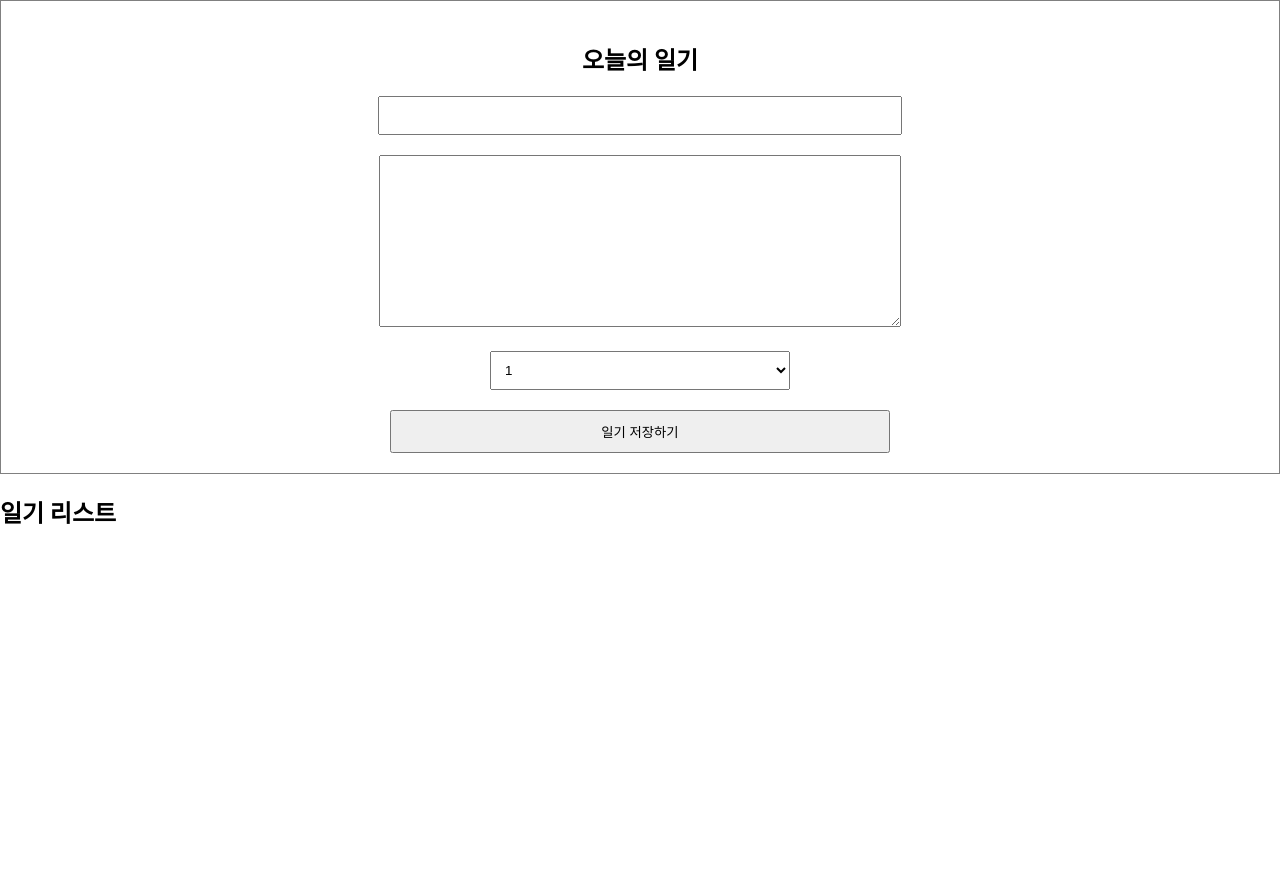
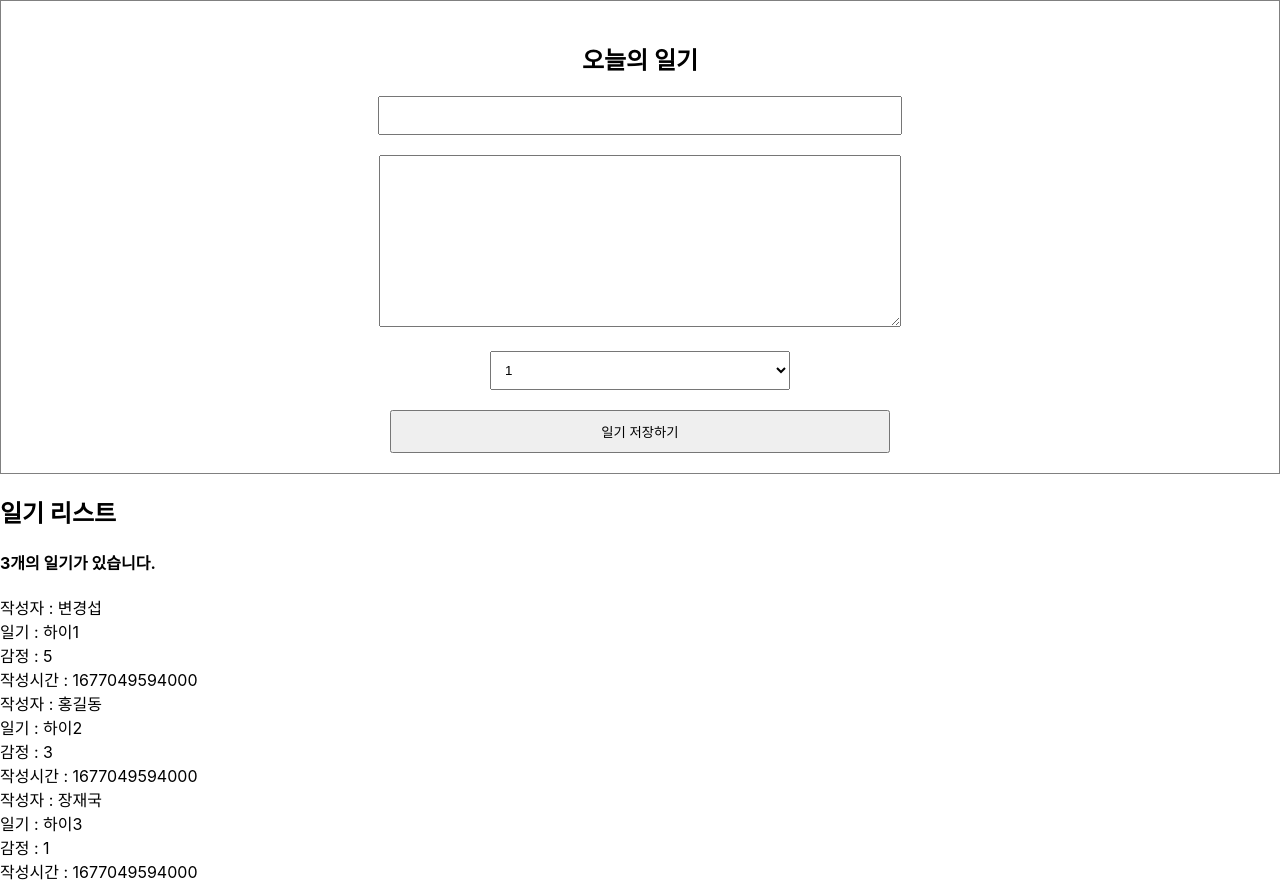
Before and after one commit to kyungseob7/simpleDiary, a React (Create React App) app: page / in a window 1280 px wide. Before the commit the page ends 800 px from the top, so only its background shows below. Built offline with nearby package versions, Linux system fonts and the light colour scheme.

Commit message:
[✨feat] 리스트 객체 넣기, 리스트 기본값 넣기

```diff
--- a/src/DiaryList.js
+++ b/src/DiaryList.js
@@ -3,8 +3,23 @@
   return (
     <div className="DiaryList">
       <h2>일기 리스트</h2>
+      <h4>{diaryList.length}개의 일기가 있습니다.</h4>
+      <div>
+        {diaryList.map((it) => (
+          <div key={it.id}>
+            <div>작성자 : {it.author}</div>
+            <div>일기 : {it.content}</div>
+            <div>감정 : {it.emotion}</div>
+            <div>작성시간 : {it.created_date}</div>
+          </div>
+        ))}
+      </div>
     </div>
   );
 };
 
+DiaryList.defaultProps = {
+  diaryList: [],
+};
+
 export default DiaryList;
```
